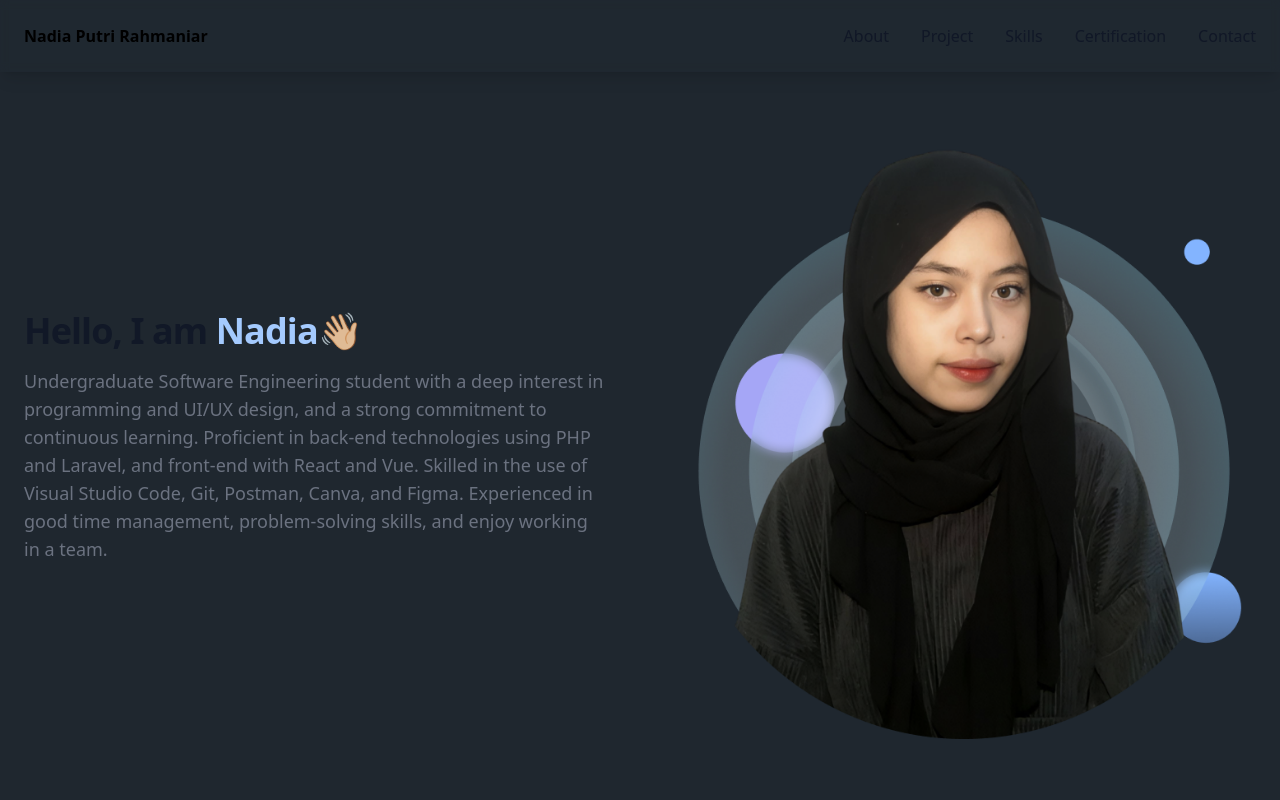
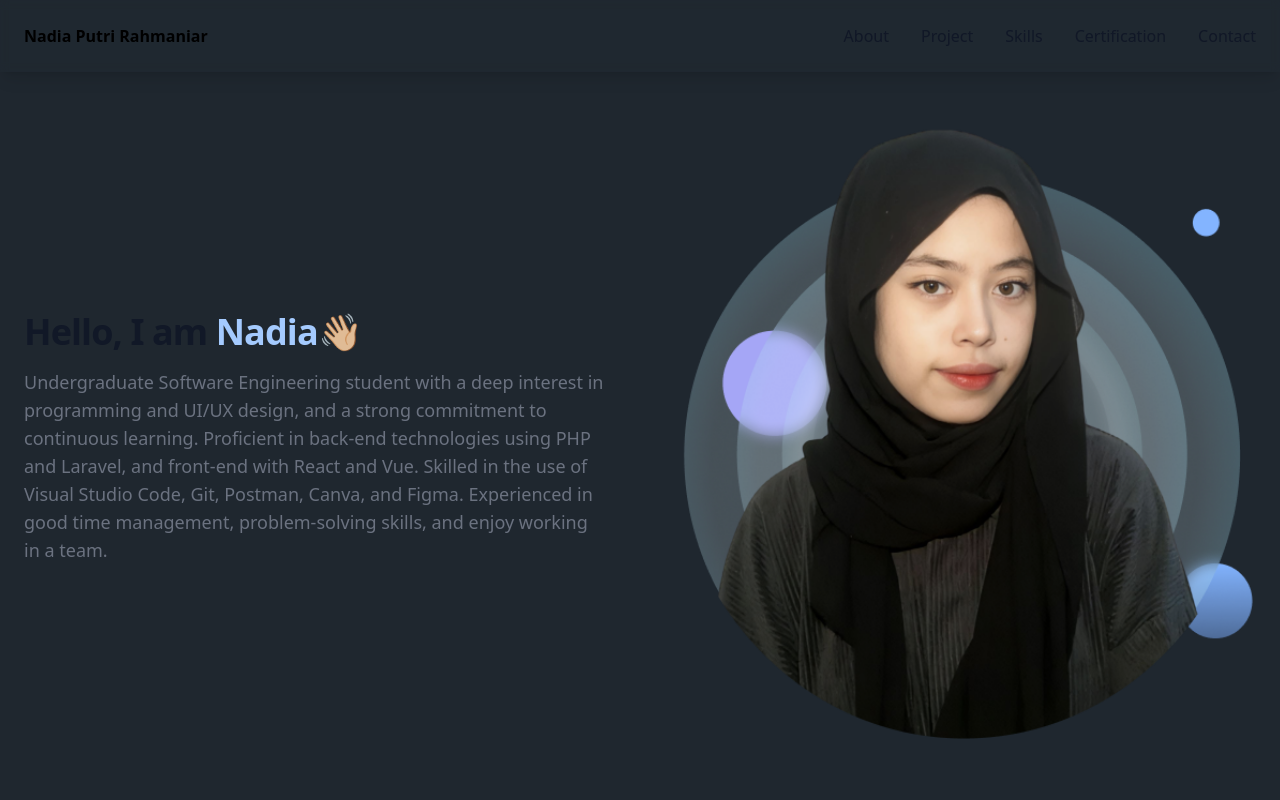
Before and after one commit to nadiaputrirah/nadiaputrirah.github.io, a React (Create React App) app: page /home in a window 1280 px wide. Shown: the top 800 px of the page. Built offline with nearby package versions, Linux system fonts and the light colour scheme.

Commit message:
change photo & edit jumbotron

```diff
--- a/src/components/jumbotron.js
+++ b/src/components/jumbotron.js
@@ -21,7 +21,7 @@ export default function Jumbotron() {
           </div>
           <img
             src={profile}
-            className="w-full items-center mb-4 rounded-lg mt-10"
+            className="w-full items-center mb-4 rounded-lg mt-4"
             alt="Info Logo"
           />
         </div>
```
Also changed, not shown: src/assets/img-banner.png, src/assets/img-nadia.png (deleted).
